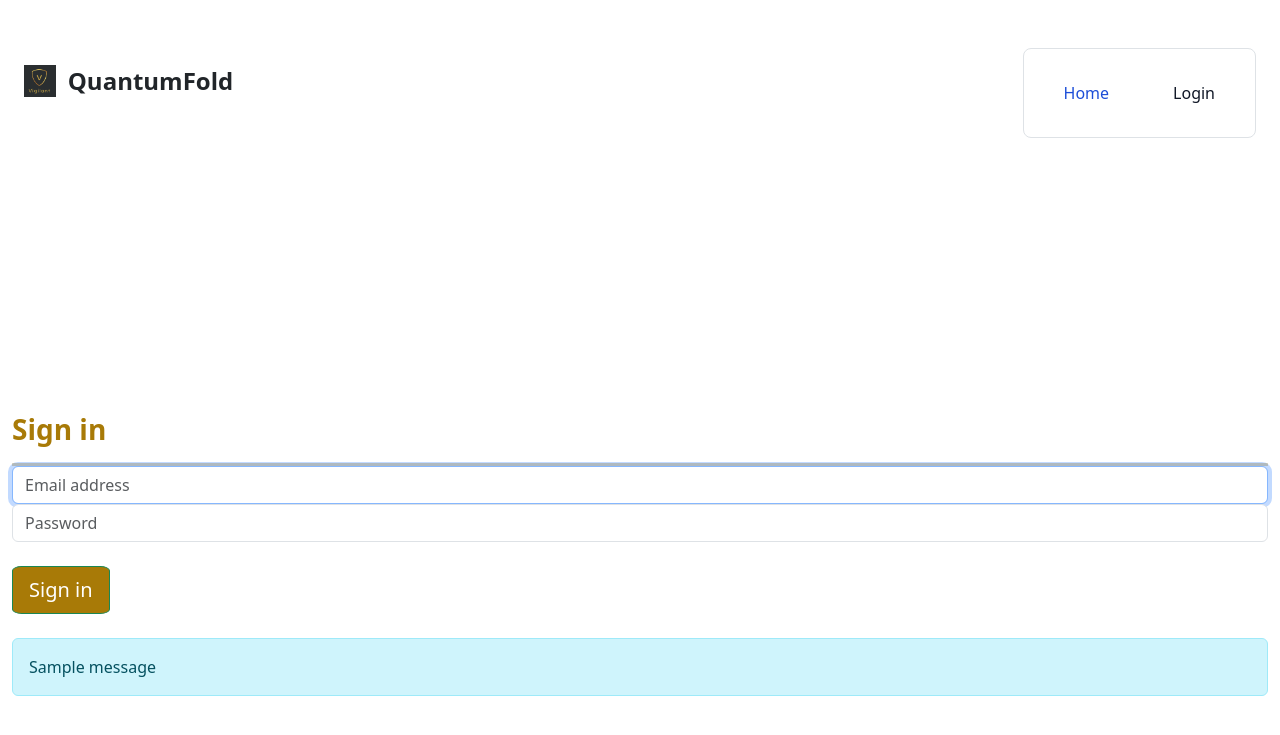
After one commit to NotFish232/HackTJ-2025, a Django app: page /login in a window 1280 px wide. The commit adds this page. Shown: the top 735 px of the page. Run offline with Django 5.2, Linux system fonts and the light colour scheme; tables that the repository leaves empty hold one stand-in row (values such as "Sample post"); one stand-in notice (Sample message) is shown; some libraries are stand-ins or nearby versions.

Commit message:
start website

```diff
--- a/website/quantumfold/settings.py
+++ b/website/quantumfold/settings.py
@@ -106,6 +106,8 @@ AUTH_PASSWORD_VALIDATORS = [
 
 AUTH_USER_MODEL = 'web.User'
 
+LOGIN_URL = '/login'
+LOGIN_REDIRECT_URL = '/'
 
 # Internationalization
 # https://docs.djangoproject.com/en/5.0/topics/i18n/
--- a/website/static/css/base.css
+++ b/website/static/css/base.css
@@ -1,14 +1,4 @@
-nav.navbar {
-    background-color: #2A2E30 !important;
-    height: 50px;
-}
-
-img.navbar-logo {
-    position: relative;
-    top: 25px;
-}
-
-h1 {
+/* h1 {
     text-align: center;
 }
 
@@ -24,4 +14,4 @@ h1 {
 
 .center {
     text-align: center;
-}
+} */
--- /dev/null
+++ b/website/static/css/home.css
@@ -0,0 +1,4 @@
+body{
+    align-items: center;
+    justify-content: center;
+}
--- /dev/null
+++ b/website/static/css/login.css
@@ -0,0 +1,18 @@
+#box {
+    margin-top: 20%;
+}
+
+#signhead {
+    color: rgb(168, 122, 7);
+    text-align: left;
+}
+
+#login-button {
+    background-color: rgb(168, 122, 7);
+    color: white;
+    border-radius: 10%;
+}
+
+hr {
+    border: 2px solid rgb(116, 84, 2);
+}
--- a/website/templates/base.html
+++ b/website/templates/base.html
@@ -1,111 +1,123 @@
-{% load static %}
-{% load static tailwind_tags %}
+{% load static %} {% load static tailwind_tags %}
 <!DOCTYPE html>
 <html>
-
   <head>
     <title>{% block title %}{% endblock %} | QuantumFold</title>
-  <meta name="viewport" content="width=device-width, initial-scale=1.0, user-scalable=no, maximum-scale=1.0" />
+    <meta
+      name="viewport"
+      content="width=device-width, initial-scale=1.0, user-scalable=no, maximum-scale=1.0"
+    />
 
-  <link href="https://cdn.jsdelivr.net/npm/bootstrap@5.3.0-alpha1/dist/css/bootstrap.min.css" rel="stylesheet"
-    integrity="sha384-GLhlTQ8iRABdZLl6O3oVMWSktQOp6b7In1Zl3/Jr59b6EGGoI1aFkw7cmDA6j6gD" crossorigin="anonymous">
-  <link href="{% static 'img/favicon.png' %}" rel="icon">
-  <script src="https://kit.fontawesome.com/4ca1ff7e0a.js" crossorigin="anonymous"></script>
+    <link
+      href="https://cdn.jsdelivr.net/npm/bootstrap@5.3.0-alpha1/dist/css/bootstrap.min.css"
+      rel="stylesheet"
+      integrity="sha384-GLhlTQ8iRABdZLl6O3oVMWSktQOp6b7In1Zl3/Jr59b6EGGoI1aFkw7cmDA6j6gD"
+      crossorigin="anonymous"
+    />
+    <link href="{% static 'img/favicon.png' %}" rel="icon" />
+    <script
+      src="https://kit.fontawesome.com/4ca1ff7e0a.js"
+      crossorigin="anonymous"
+    ></script>
 
-  <link rel="stylesheet" href="{% static 'base.css' %}">
-  {% block head %}
-  {% endblock %}
+    <link rel="stylesheet" href="{% static 'base.css' %}" />
+    {% block head %} {% endblock %}
     {% tailwind_css %}
-  {% block css %}
-  {% endblock %}
+    {% block css %} {% endblock %}
   </head>
-
 
   <body>
     {% block nav %}
-  <nav class="navbar navbar-expand-sm navbar-dark">
-      <a class="navbar-brand" href="/">
-        <img src="{% static 'img/logo.png' %}" height="100" class="d-inline-block align-top navbar-logo"
-          alt="QuantumFold">
+    <nav class="bg-white border-gray-200 dark:bg-gray-900 dark:border-gray-700">
+      <div
+        class="max-w-screen-xl flex flex-wrap items-center justify-between mx-auto p-4"
+      >
+        <a href="#" class="flex items-center space-x-3 rtl:space-x-reverse">
+          <img
+            src="{% static 'logo.png' %}"
+            class="h-8"
+            alt="QuantumFold Logo"
+          />
+          <span
+            class="self-center text-2xl font-semibold whitespace-nowrap dark:text-white"
+            >QuantumFold</span
+          >
         </a>
-      <button class="navbar-toggler" type="button" data-toggle="collapse" data-target="#navbarNav" aria-controls="navbarNav" aria-expanded="false" aria-label="Toggle navigation">
-        <span class="navbar-toggler-icon"></span>
+        <button
+          data-collapse-toggle="navbar-multi-level"
+          type="button"
+          class="inline-flex items-center p-2 w-10 h-10 justify-center text-sm text-gray-500 rounded-lg md:hidden hover:bg-gray-100 focus:outline-none focus:ring-2 focus:ring-gray-200 dark:text-gray-400 dark:hover:bg-gray-700 dark:focus:ring-gray-600"
+          aria-controls="navbar-multi-level"
+          aria-expanded="false"
+        >
+          <span class="sr-only">Open main menu</span>
+          <svg
+            class="w-5 h-5"
+            aria-hidden="true"
+            xmlns="http://www.w3.org/2000/svg"
+            fill="none"
+            viewBox="0 0 17 14"
+          >
+            <path
+              stroke="currentColor"
+              stroke-linecap="round"
+              stroke-linejoin="round"
+              stroke-width="2"
+              d="M1 1h15M1 7h15M1 13h15"
+            />
+          </svg>
         </button>
-      <div class="collapse navbar-collapse" id="navbarNav">
-        <ul class="navbar-nav">
-          <li class="nav-item">
-            <a class="nav-link" aria-current="page" href="{% url 'home' %}">Home</a>
+        <div class="hidden w-full md:block md:w-auto" id="navbar-multi-level">
+          <ul
+            class="flex flex-col font-medium p-4 md:p-0 mt-4 border border-gray-100 rounded-lg bg-gray-50 md:space-x-8 rtl:space-x-reverse md:flex-row md:mt-0 md:border-0 md:bg-white dark:bg-gray-800 md:dark:bg-gray-900 dark:border-gray-700"
+          >
+            <li>
+              <a
+                href="{% url 'home' %}"
+                class="block py-2 px-3 bg-blue-700 rounded-sm md:bg-transparent md:text-blue-700 md:p-0 md:dark:text-blue-500 dark:bg-blue-600 md:dark:bg-transparent"
+                aria-current="page"
+                >Home</a
+              >
             </li>
-          {% comment %} <li class="nav-item">
-            <a class="nav-link" aria-current="page" href="{% url 'alerts' %}">Alerts</a>
+            {% if request.user.is_authenticated %}
+              {% if request.user.is_staff %}
+              <li>
+                <a class="block py-2 px-3 text-gray-900 rounded-sm hover:bg-gray-100 md:hover:bg-transparent md:border-0 md:hover:text-blue-700 md:p-0 dark:text-white md:dark:hover:text-blue-500 dark:hover:bg-gray-700 dark:hover:text-white md:dark:hover:bg-transparent"
+                href="{% url 'admin:index' %}">Admin</a>
               </li>
-          <li class="nav-item">
-            <a class="nav-link" aria-current="page" href="{% url 'map' %}">Map</a>
+              {% endif %}
+            <li>
+              <i class="fa-solid fa-user"></i>&nbsp; {{ request.user.person.full_name }}
             </li>
-          <li class="nav-item">
-            <a class="nav-link" aria-current="page" href="{% url 'video' %}">Live Cameras</a>
+            <li>
+              <a class="block py-2 px-3 text-gray-900 rounded-sm hover:bg-gray-100 md:hover:bg-transparent md:border-0 md:hover:text-blue-700 md:p-0 dark:text-white md:dark:hover:text-blue-500 dark:hover:bg-gray-700 dark:hover:text-white md:dark:hover:bg-transparent"
+              href="{% url 'logout' %}">Logout</a>
             </li>
-          {% endcomment %}
-          {% if request.user.is_authenticated and request.user.is_staff %}
-          {% comment %}
-          <li class="nav-item">
-            <a class="nav-link" aria-current="page" href="{% url 'dashboard' %}">Dashboard</a>
-          </li> {% endcomment %}
-          <li class="nav-item">
-            <a class="nav-link" aria-current="page" href="{% url 'admin:index' %}">Admin</a>
+            {% else %}
+            <li>
+              <a class="block py-2 px-3 text-gray-900 rounded-sm hover:bg-gray-100 md:hover:bg-transparent md:border-0 md:hover:text-blue-700 md:p-0 dark:text-white md:dark:hover:text-blue-500 dark:hover:bg-gray-700 dark:hover:text-white md:dark:hover:bg-transparent"
+              href="{% url 'login' %}">Login</a>
             </li>
             {% endif %}
           </ul>
-        <ul class="navbar-nav" style="position: absolute; right: 10px;">
-           {% comment %} <li class="nav-item report-link">
-            <a class="nav-link" aria-current="page" href="{% url 'report-missing' %}">
-              <i class="fas fa-exclamation-triangle"></i>&nbsp;
-              Report Missing Person
-            </a>
-          </li>
-          <li class="nav-item report-link">
-            <a class="nav-link" aria-current="page" href="{% url 'report-information' %}">
-              <i class="fas fa-info-circle"></i>&nbsp;
-              Report Information
-            </a>
-          </li> {% endcomment %}
-          {% comment %} {% if request.user.is_authenticated %}
-          <li class="nav-item">
-            <a class="nav-link" aria-current="page" href="{% url 'profile' %}">
-              <i class="fa-solid fa-user"></i>&nbsp;
-              {{ request.user.person.full_name }}
-            </a>
-          </li>
-          <li class="nav-item">
-            <a class="nav-link" aria-current="page" href="{% url 'logout' %}">Logout</a>
-          </li>
-          {% else %}
-          <li class="nav-item">
-            <a class="nav-link" aria-current="page" href="{% url 'login' %}">Login</a>
-          </li>
-          {% endif %} {% endcomment %}
-        </ul>
+        </div>
       </div>
     </nav>
     {% endblock %}
 
     <div class="container content" id="content">
-  {% block body %}
-  {% endblock %}
+      {% block body %} {% endblock %}
     </div>
-  {% block footer %}
-  {% endblock %}
-
+    {% block footer %} {% endblock %}
 
     <script src="https://cdn.jsdelivr.net/npm/jquery@3.6.3/dist/jquery.min.js"></script>
-  <script src="https://cdn.jsdelivr.net/npm/bootstrap@5.3.0-alpha1/dist/js/bootstrap.bundle.min.js"
+    <script
+      src="https://cdn.jsdelivr.net/npm/bootstrap@5.3.0-alpha1/dist/js/bootstrap.bundle.min.js"
       integrity="sha384-w76AqPfDkMBDXo30jS1Sgez6pr3x5MlQ1ZAGC+nuZB+EYdgRZgiwxhTBTkF7CXvN"
-    crossorigin="anonymous"></script>
+      crossorigin="anonymous"
+    ></script>
     <script src="{% static 'base.js' %}"></script>
 
-  {% block js %}
-  {% endblock %}
+    {% block js %} {% endblock %}
   </body>
-
-
 </html>
--- /dev/null
+++ b/website/templates/login.html
@@ -0,0 +1,42 @@
+{% extends "base.html" %}
+{% load static %}
+
+{% block title %}
+    Login
+{% endblock %}
+
+{% block css %}
+    <link href="{% static 'login.css' %}" rel="stylesheet">
+{% endblock %}
+
+{% block body %}
+<form class="form-signin" method="post">
+        <div class="form-group">
+            {% csrf_token %}
+            <div id="box">
+                <h1 class="h3 mb-3 font-weight-normal signintext" id="signhead"><b>Sign in</b></h1>
+            </div>
+            <hr>
+            <input type="email" name="email" id="email" class="form-control" placeholder="Email address" required autofocus value="{{ email }}">
+            <input type="password" name="password" id="password" class="form-control" placeholder="Password" required>
+            <br>
+            <button class="btn btn-lg btn-success btn-block" id="login-button" type="submit">Sign in</button>
+            {% comment %} <button class="btn btn-lg btn-primary btn-block">
+                <a style="color: white; text-decoration: none;" href="{% url 'sign_up' %}">Sign up</a>
+            </button> {% endcomment %}
+        </div>
+        {% if error %}
+            <br>
+            <div class="alert alert-danger" role="alert">
+                <i class="fa-sharp fa-solid fa-triangle-exclamation"></i>
+                <span>{{ error }}</span>
+            </div>
+        {% endif %}
+        {% for message in messages %}
+            <br>
+            <div class="alert alert-info" role="alert">
+                {{ message }}
+            </div>
+        {% endfor %}
+    </form>
+{% endblock %}
--- a/website/web/urls.py
+++ b/website/web/urls.py
@@ -21,4 +21,6 @@ from web import views
 
 urlpatterns = [
     path('', views.home, name='home'),
+    path("login", views.login_view, name="login"),
+    path("logout", views.logout_view, name="logout"),
 ]
--- a/website/web/views.py
+++ b/website/web/views.py
@@ -7,7 +7,59 @@ from django.urls import reverse
 import random
 import datetime
 
-from web import models
+from web.models import User
 
 def home(request):
     return render(request, 'home.html')
+
+
+def login_view(request):
+    if request.user.is_authenticated:
+        return redirect(reverse("index"))
+
+    if request.method == "POST":
+        email = request.POST.get("email")
+        password = request.POST.get("password")
+
+        try:
+            user = User.objects.get(email=email)
+        except User.DoesNotExist:
+            return render(
+                request,
+                "login.html",
+                {
+                    "error": "The credentials you entered were incorrect. Please try again.",
+                    "email": email,
+                },
+            )
+
+        user = authenticate(username=user.email, password=password)
+        if user is not None:
+            auth_login(request, user)
+
+            if request.GET.get("next"):
+                try:
+                    url = reverse(request.GET.get("next").replace("/", ""))
+                    return redirect(url)
+                except:
+                    pass
+
+            return redirect(reverse("index"))
+
+        return render(
+            request,
+            "login.html",
+            {
+                "error": "The credentials you entered were incorrect. Please try again.",
+                "email": email,
+            },
+        )
+
+    return render(request, "login.html")
+
+
+@login_required
+def logout_view(request):
+    auth_logout(request)
+    messages.success(request, "Successfully logged out.")
+    return redirect(reverse("login"))
```
Lines whose indentation alone changed are shown as unchanged.
